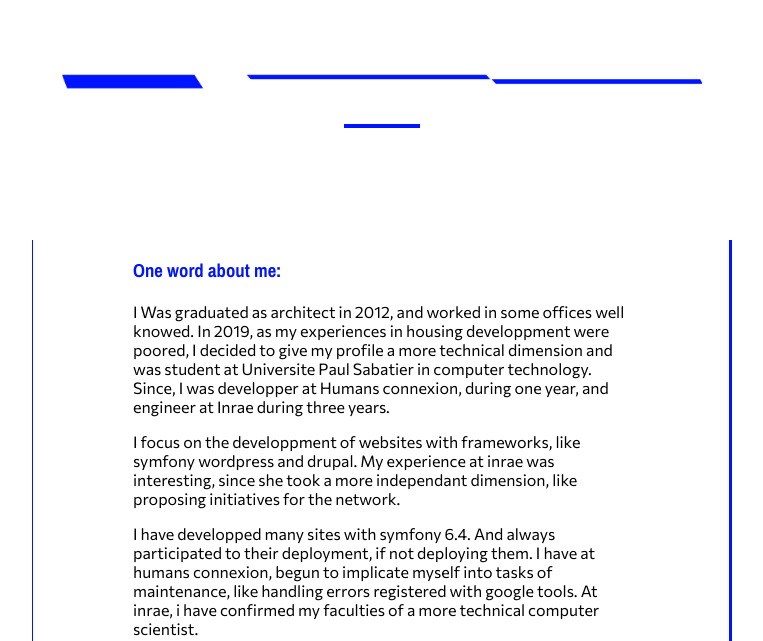
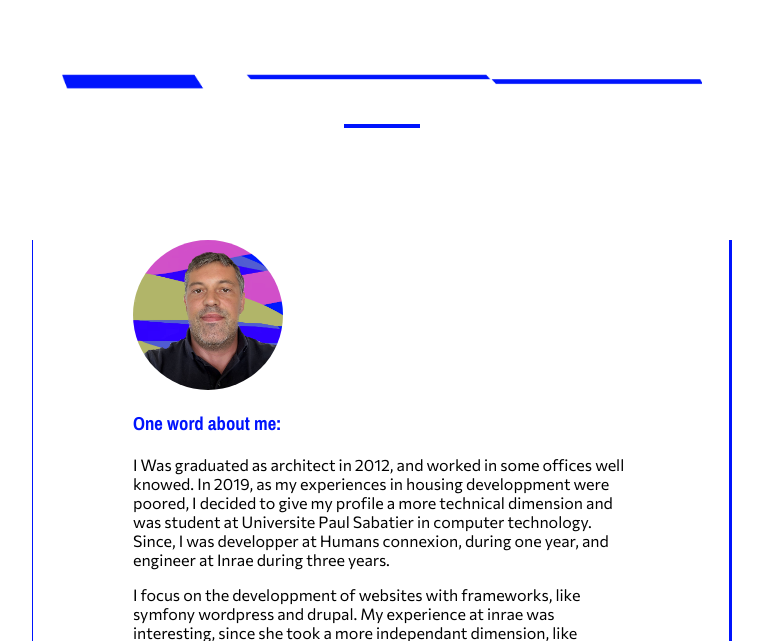
Before and after one commit to Paul31000/PersonnalWebsite, a PHP site: page / in a window 1280 px wide. Shown: the part 4377-5018 px from the top of the page, without its empty margins (258-1021 px from the left). Run offline with PHP 8.4, Linux system fonts and the light colour scheme; style sheets or scripts are compiled from the project's sources.

Commit message:
changement photo

```diff
--- a/assets/app.scss
+++ b/assets/app.scss
@@ -251,6 +251,11 @@ textarea {
     resize: vertical;
 }
 
+.image-moi{
+    border-radius: 50%;
+    width: 150px;
+}
+
 button {
     width: 100%;
     padding: 14px;
--- a/index.php
+++ b/index.php
@@ -285,6 +285,7 @@ if ($_SERVER['REQUEST_METHOD'] === 'POST') {
             <div class="center">
                 <div class="largeur-700">
                     <section id="un-mot-sur-moi">
+                        <img class="image-moi" src="<?php echo $package->getUrl('public/build/images/IMG_1989.jpg')?>" alt="">
                         <h3>One word about me:</h3>
                             <p>I Was graduated as architect in 2012, and worked in some offices well knowed.
                             In 2019, as my experiences in housing developpment were poored, I decided
```
Also changed, not shown: assets/images/IMG_1989.jpg (added).
